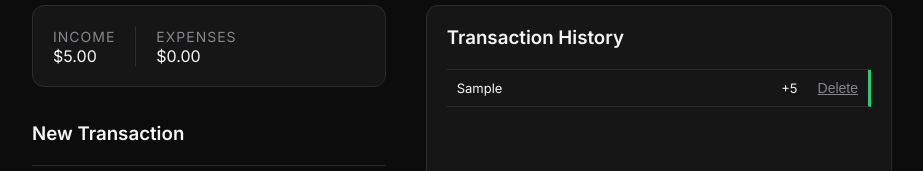
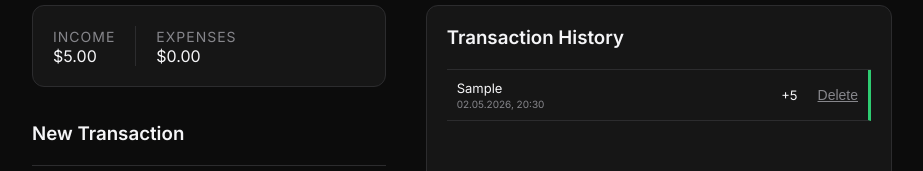
Before and after one commit to artemkorolov/expense-tracker, a plain HTML site: page index.html in a window 1280 px wide. Both pictures are taken after typing "Sample", "5" into the empty fields and a click on the button "Add Transaction". Shown: the part 144-315 px from the top of the page, without its empty margins (178-1101 px from the left). Drawn offline with Linux system fonts and the light colour scheme.

Commit message:
feat: add transaction date and update UI to minimal list style

```diff
--- a/css/style.css
+++ b/css/style.css
@@ -21,6 +21,11 @@ body {
 	display: flex;
 	justify-content: center;
 	padding-top: 40px;
+}
+
+h3 {
+	border-bottom: 1px solid var(--border);
+	padding-bottom: 20px;
 }
 
 .app-container {
@@ -70,11 +75,6 @@ body {
 	margin: 0 20px;
 }
 
-h3 {
-	border-bottom: 1px solid var(--border);
-	padding-bottom: 20px;
-}
-
 .transaction-list {
 	list-style-type: none;
 	padding: 0;
@@ -97,6 +97,33 @@ h3 {
 .transaction-list li span:nth-child(2) {
 	text-align: right;
 	margin-right: 20px;
+}
+
+.transaction-info {
+	display: flex;
+	flex-direction: column;
+	flex-grow: 1;
+	text-align: left;
+}
+
+.transaction-date {
+	font-size: 10px;
+	color: var(--text-secondary);
+	margin-top: 2px;
+}
+
+.transaction-list li.plus {
+	border-right: 3px solid var(--accent-success);
+}
+
+.transaction-list li.minus {
+	border-right: 3px solid var(--accent-danger);
+}
+
+.transaction-list li span {
+	font-size: 13px;
+	display: flex;
+	align-items: center;
 }
 
 .input-group {
@@ -134,18 +161,6 @@ input:focus {
 	opacity: 0.9;
 }
 
-.transaction-list li.plus {
-	border-right: 3px solid var(--accent-success);
-}
-
-.transaction-list li.minus {
-	border-right: 3px solid var(--accent-danger);
-}
-
-.transaction-list li span {
-	font-size: 13px;
-}
-
 .delete-btn {
 	background: none;
 	border: none;
@@ -162,9 +177,10 @@ input:focus {
 }
 
 @media(max-width: 768px) {
-	.control-panel{
+	.control-panel {
 		min-width: auto;
 	}
+
 	.main-content {
 		flex-direction: column;
 	}
--- a/js/main.js
+++ b/js/main.js
@@ -30,7 +30,10 @@ function addTransactionDOM(transaction) {
 	item.classList.add(transaction.amount < 0 ? 'minus' : 'plus');
 
 	item.innerHTML = `
-	<span class="text-content"></span>
+	<div class="transaction-info">
+		<span class="text-content"></span>
+		<small class="transaction-date">${transaction.date || ''}</small>
+	</div>
 	<span>${sign}${Math.abs(transaction.amount)}</span>
 	<button class="delete-btn" onclick ="removeTransaction(${transaction.id})">Delete</button>
 	`;
@@ -90,6 +93,13 @@ function addTransaction(event) {
 		id: generateId(),
 		text: transactionName,
 		amount: +transactionAmount,
+		date: new Date().toLocaleDateString('uk-UA', {
+			day: '2-digit',
+			month: '2-digit',
+			year: 'numeric',
+			hour: '2-digit',
+			minute: '2-digit'
+		})
 	};
 
 	transactions.push(transaction);
```
